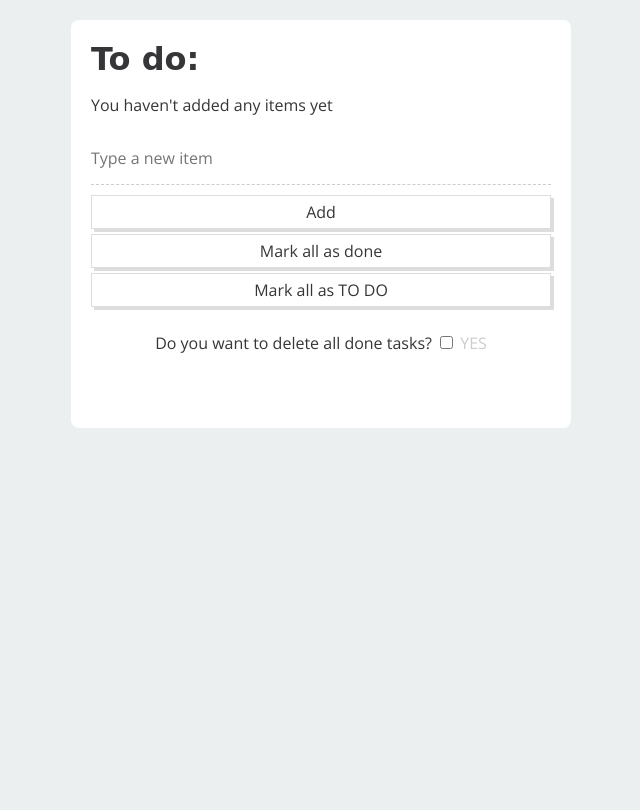
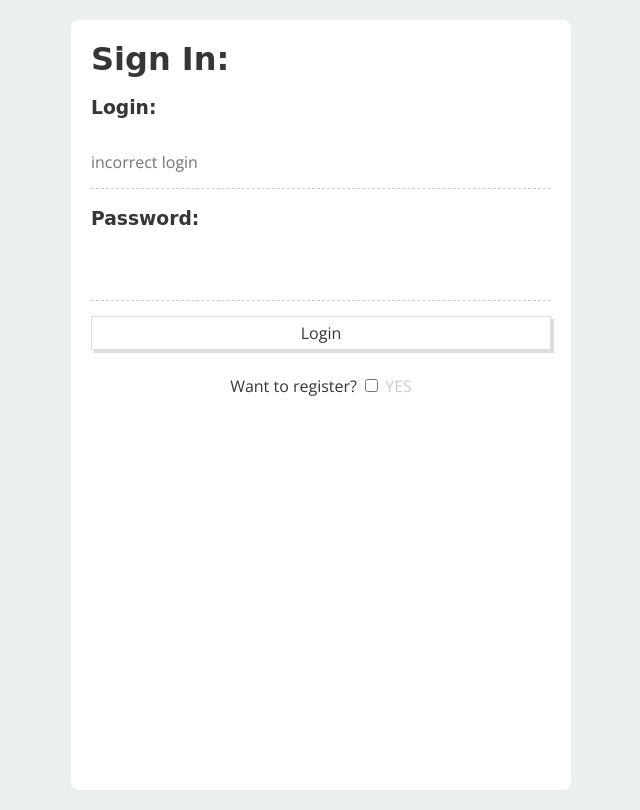
Before and after one commit to BartekPacocha/to-do-app, a PHP site: page /index.php?i=login in a window 1280 px wide. Shown: the whole page, without its empty margins (319-959 px from the left). Before the commit the page ends 428 px from the top, so only its background shows below. Run offline with PHP 8.4, Linux system fonts and the light colour scheme; data that the repository does not hold is empty; some libraries are stand-ins or nearby versions.

Commit message:
registration and login

```diff
--- a/app/init.php
+++ b/app/init.php
@@ -2,10 +2,4 @@
 
 session_start();
 
-$_SESSION['user_id'] = 1;
-
 $db = new PDO('mysql:host=localhost;dbname=todo', 'root', '');
-
-if(!isset($_SESSION['user_id'])) {
-	die('you are not logged in');
-}
--- a/css/main.css
+++ b/css/main.css
@@ -124,3 +124,64 @@ a {
 .visible {
 	visibility: hidden;
 }
+
+/* Login */
+
+.login {
+	background-color: #fff;
+	margin: 20px auto;
+	width: 100%;
+	max-width: 500px;
+	padding: 20px;
+	border-radius: 8px;
+	box-shadow: 3px 3px 0 rgba()0, 0, 0, .1;
+	box-sizing:border-box;
+}
+
+.login .header {
+	font-family: "Shadows Into Light Two", cursive;
+	margin: 0 0 10px 0;
+}
+
+.login input[type="text"],
+input[type="password"],
+input[type="email"] {
+	border: 0;
+	border-bottom: 1px dashed #ccc;
+	padding: 15px 0;
+}
+
+.login h3 {
+	font-family: "Shadows Into Light Two", cursive;
+}
+
+.login .submit {
+	margin-top: 15px;
+}
+
+.panel {
+	border: 2px dashed #ddd;
+	width: 100%;
+	height: 60px;
+	border-radius: 8px;
+	margin-bottom: 15px;
+}
+
+#name {
+	margin: 15px;
+	padding: 5px;
+	font-family: "Shadows Into Light Two", cursive;
+}
+
+.panel-name {
+	float: left;
+	width: 80%;
+}
+
+.panel-submit {
+	background-color: #fff;
+	padding: 5px 10px;
+	border: 1px solid #ddd;
+	margin-top: 10px;
+	box-shadow: 3px 3px 0 #ddd;
+}
--- a/index.php
+++ b/index.php
@@ -1,20 +1,11 @@
 <?php
 	require_once 'app/init.php';
 
-	$itemsQuery = $db->prepare("
-		SELECT id, name, done
-		FROM items
-		WHERE user = :user
-");
-
-$itemsQuery->execute([
-	'user' => $_SESSION['user_id']
-]);
-
-$items = $itemsQuery->rowCount() ? $itemsQuery : [];
-
-
-
+	if (isset($_GET['i'])) {
+		$info = $_GET['i'];
+	} else {
+		$info = null;
+	}
 ?>
 
 <!DOCTYPE html>
@@ -34,7 +25,40 @@ $items = $itemsQuery->rowCount() ? $itemsQuery : [];
 
 </head>
 <body>
+
+<!-- Form when logged -->
+
+<?php
+	if(isset($_SESSION['user_id'])):
+
+
+	$itemsQuery = $db->prepare("
+		SELECT id, name, done
+		FROM items
+		WHERE user = :user
+	");
+
+$itemsQuery->execute([
+	'user' => $_SESSION['user_id']
+]);
+
+$items = $itemsQuery->rowCount() ? $itemsQuery : [];
+
+?>
+
 	<div class="list">
+
+	<div class="panel">
+		<div class="panel-name">
+			<h3 id="name">Hello, <?php echo $_SESSION['username']; ?></h3>
+		</div>
+		<div class="panel-logout">
+			<form action="logout.php" method="post">
+				<input type="submit" class="panel-submit" value="Logout">
+			</form>
+		</div>
+
+	</div>
 		<h1 class="header">To do:</h1>
 
 		<?php if(!empty($items)):?>
@@ -74,8 +98,52 @@ $items = $itemsQuery->rowCount() ? $itemsQuery : [];
 			<input type="submit" value="Delete" class="delete-done visible">
 		</form>
 
+	</div>
+
+<!-- Form when not logged -->
+
+<?php else: ?>
+
+<div class="login">
+		<h1 class="header">Sign In:</h1>
+
+		<form class="item-login" action="login.php" method="post" >
+			<h3>Login: </h3>
+				<input type="text" class="input" name="login-input" placeholder="<?php
+					if ($info == 'login') {
+						echo 'incorrect login';
+					}
+				 ?>">
+			<h3>Password:</h3>
+				<input type="password" class="input input-password" name="password" placeholder="<?php
+					if ($info == 'haslo') {
+						echo 'incorrect password';
+					}
+				 ?>">
+				<input type="submit" value="Login" class="submit" name="login">
+		</form>
+
+		<p class="question">Want to register?
+			<input type="checkbox" id="check-yes" name="check-yes" value="yes">
+			<label for="check-yes">YES</label>
+		</p>
 
 
-	</div>
+		<form class="item-register visible" action="register.php" method="post">
+			<h3>Login: </h3>
+				<input type="text" class="input" name="login-input">
+			<h3>E-mail:</h3>
+				<input type="email" class="input" name="email">
+			<h3>Password:</h3>
+				<input type="password" class="input" name="password">
+			<input type="submit" value="Register" class="delete-done" name="register">
+		</form>
+
+
+</div>
+
+
+<?php endif; ?>
+
 </body>
 </html>
--- a/js/script.js
+++ b/js/script.js
@@ -6,3 +6,18 @@ $(document).ready(function () {
     		$('.delete-done').addClass('visible');
     })
 });
+
+$(document).ready(function () {
+    $('#check-yes').change(function () {
+    	if (this.checked) {
+    		$('.item-register').removeClass('visible');
+    		$('.item-login').addClass('visible');
+    	}
+
+    	else {
+    		$('.item-register').addClass('visible');
+    		$('.item-login').removeClass('visible');
+    	}
+
+    })
+});
```
Also changed, not shown: login.php (added, +31 -0 lines), logout.php (added, +8 -0 lines), register.php (added, +31 -0 lines).
